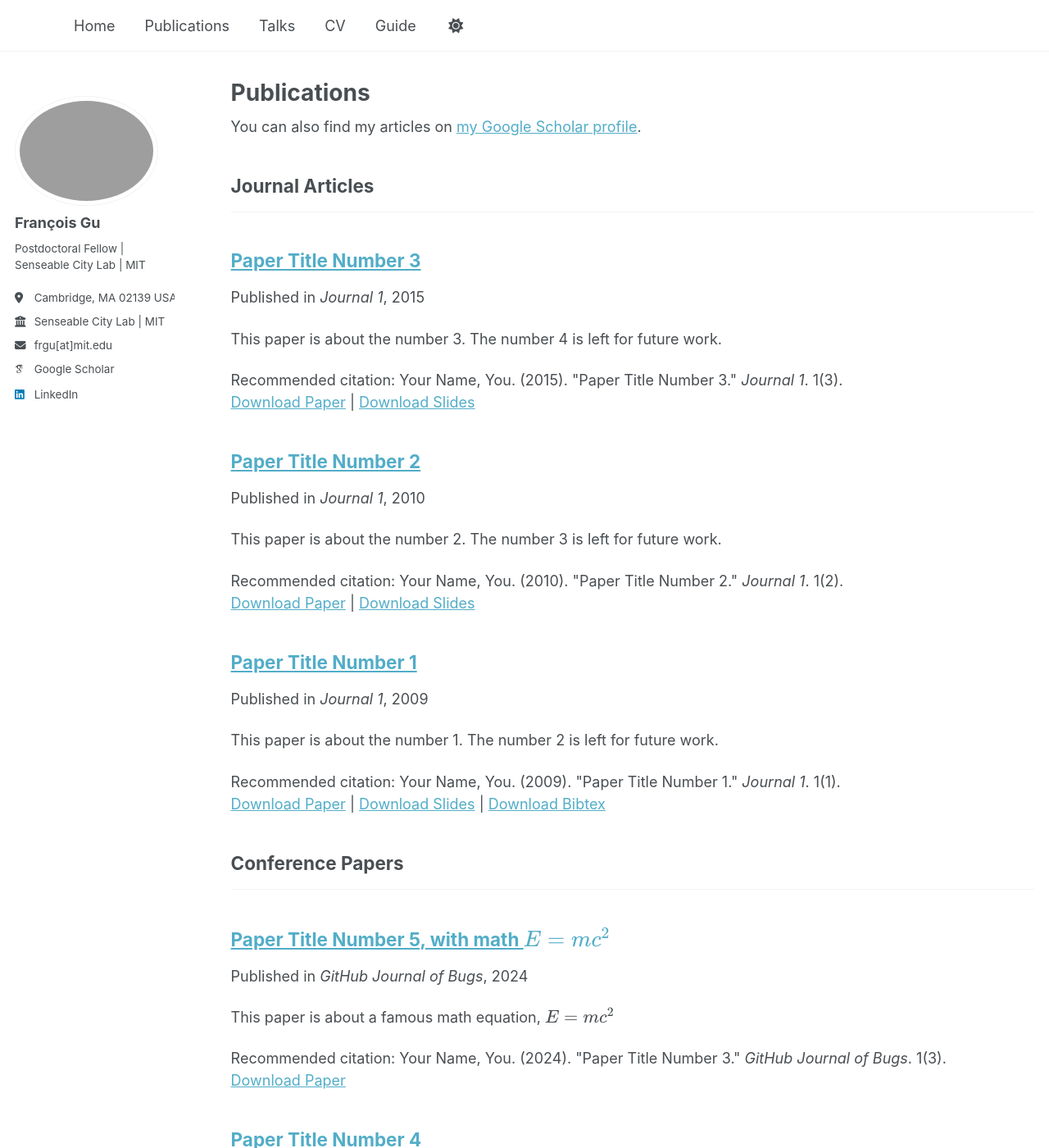
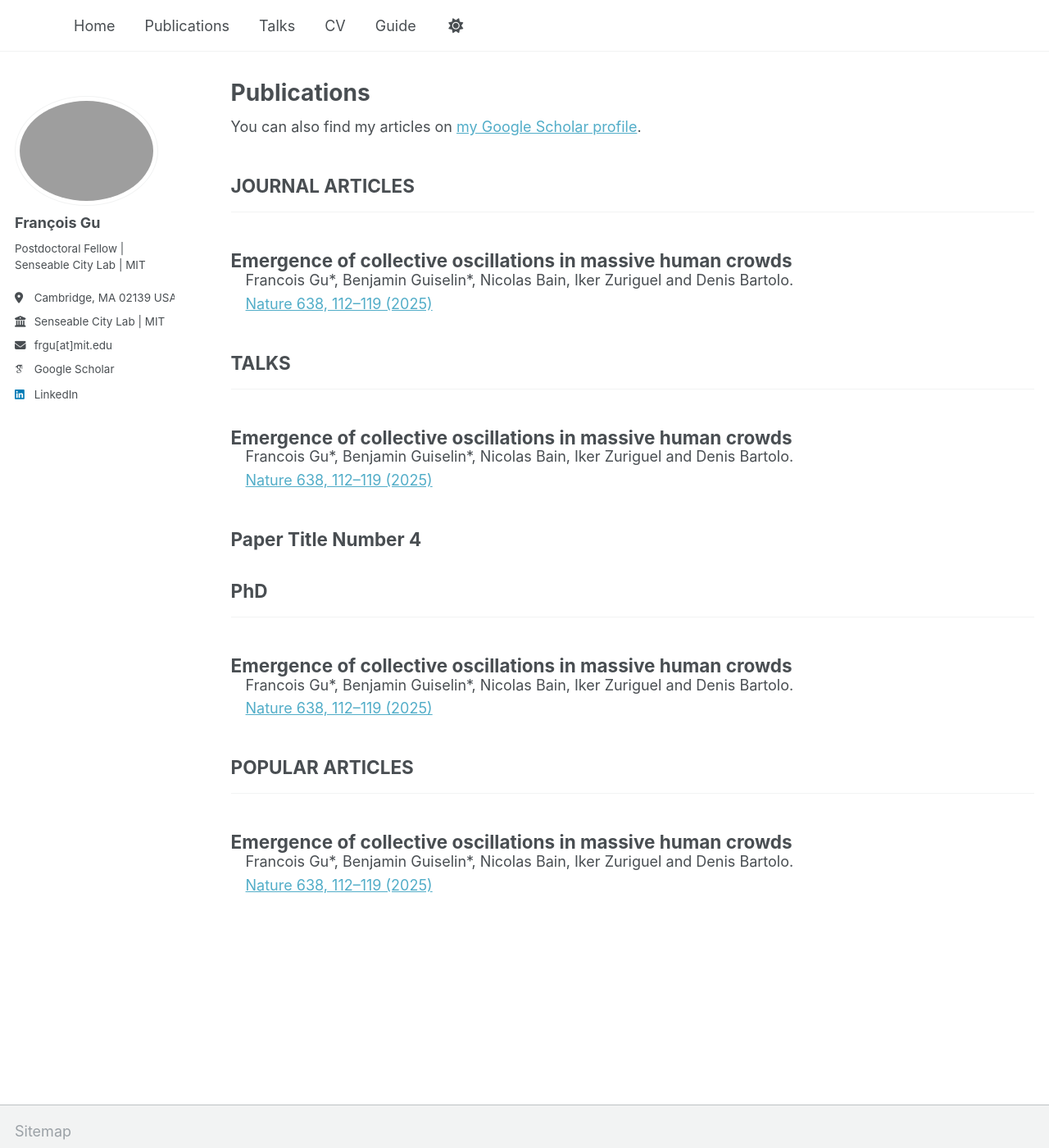
Before and after one commit to francois-gu/francois-gu.github.io, a Jekyll site: the page built from _pages/publications.html, in a window 1280 px wide and 1400 px high. Shown: the whole window at 82% size. Built offline with Jekyll 4.4.1, drawn with Linux system fonts in a browser that asks for light colours; some web fonts are replaced; some of the changed text lies outside the part shown.

Commit message:
Publications WIP. Sucessfully removed unused links and spaces.

```diff
--- a/_config.yml
+++ b/_config.yml
@@ -82,9 +82,14 @@ publication_category:
   books:
     title: 'Books'
   manuscripts:
-    title: 'Journal Articles'
+    title: 'JOURNAL ARTICLES'
   conferences:
-    title: 'Conference Papers'
+    title: 'TALKS'
+  phd:
+    title: 'PhD'
+  popular:
+    title: 'POPULAR ARTICLES'
+
 
 # Site Settings
 teaser                   :  # filename of teaser fallback teaser image placed in /images/, .e.g. "500x300.png"
@@ -220,7 +225,7 @@ collections:
     output: true
     permalink: /:collection/:path/
   publications:
-    output: true
+    output: false
     permalink: /:collection/:path/
   portfolio:
     output: true
--- a/_includes/archive-single.html
+++ b/_includes/archive-single.html
@@ -27,10 +27,13 @@
     {% endif %}
 
     <h2 class="archive__item-title" itemprop="headline">
-      {% if post.link %}
+      <!-- {% if post.link %}
         <a href="{{ post.link }}">{{ title }}</a> <a href="{{ base_path }}{{ post.url }}" rel="permalink"><i class="fa fa-link" aria-hidden="true" title="permalink"></i><span class="sr-only">Permalink</span></a>
       {% else %}
         <a href="{{ base_path }}{{ post.url }}" rel="permalink">{{ title }}</a>
+      {% endif %} -->
+        {% if post.title %}
+        {{ title }}
         {% endif %}
     </h2>
 
@@ -38,21 +41,42 @@
       <p class="page__meta"><i class="fa fa-clock" aria-hidden="true"></i> {% include read-time.html %}</p>
     {% endif %}
 
-        {% if post.collection == 'teaching' %}
+    <div class="pub-meta">
+      {% if post.authors %}
+      <p class="pub-line">{{ post.authors }}</p>
+      {% endif %}
+      {% if post.journal and post.journal_url %}
+      <p class="pub-line"><a href="{{ post.journal_url }}">{{ post.journal }}</a></p>
+      {% elsif post.journal %}
+      <p class="pub-line">{{ post.journal }}</p>
+      {% endif %}
+    </div>
+
+    <!-- {% if post.authors %}
+      <p> {{ post.authors }}</p>
+    {% endif %} -->
+
+    <!-- {% if post.journal and post.journal_url %}
+      <a href="{{ post.journal_url }}">{{ post.journal }}</a>
+    {% elsif post.journal %}
+      <p> {{ post.journal }}</p>
+    {% endif %} -->
+
+    <!-- {% if post.collection == 'teaching' %}
       <p> {{ post.type }}, <i>{{ post.venue }}</i>, {{ post.date | default: "1900-01-01" | date: "%Y" }} </p>
     {% elsif post.collection == 'publications' %}
       <p>Published in <i>{{ post.venue }}</i>, {{ post.date | default: "1900-01-01" | date: "%Y" }} </p>
     {% elsif post.date %}
       <p class="page__date"><strong><i class="fa fa-fw fa-calendar" aria-hidden="true"></i> {{ site.data.ui-text[site.locale].date_label | default: "Published:" }}</strong> <time datetime="{{ post.date | default: "1900-01-01" | date_to_xmlschema }}">{{ post.date | default: "1900-01-01" | date: "%B %d, %Y" }}</time></p>
-        {% endif %}
+    {% endif %} -->
 
-    {% if post.excerpt and site.read_more != 'enabled' %}
+    <!-- {% if post.excerpt and site.read_more != 'enabled' %}
     <p class="archive__item-excerpt" itemprop="description">{{ post.excerpt | markdownify }}</p>
     {% elsif post.excerpt and site.read_more == 'enabled' %}
     <p class="archive__item-excerpt" itemprop="description"><p>{{ post.excerpt | markdownify | remove: '<p>' | remove: '</p>' }}<strong><a href="{{ base_path }}{{ post.url }}" rel="permalink"> Read more</a></strong></p></p>
-    {% endif %}
+    {% endif %} -->
 
-    {% if post.citation and post.paperurl and post.slidesurl and post.bibtexurl %}
+    <!-- {% if post.citation and post.paperurl and post.slidesurl and post.bibtexurl %}
       <p>Recommended citation: {{ post.citation }}<br /><a href="{{ post.paperurl }}">Download Paper</a> | <a href="{{ post.slidesurl }}">Download Slides</a> | <a href="{{ post.bibtexurl }}">Download Bibtex</a></p>
     {% elsif post.citation and post.paperurl and post.slidesurl %}
       <p>Recommended citation: {{ post.citation }}<br /><a href="{{ post.paperurl }}">Download Paper</a> | <a href="{{ post.slidesurl }}">Download Slides</a></p>
@@ -78,7 +102,7 @@
       <p><a href="{{ post.slidesurl }}">Download Slides</a></p>
     {% elsif post.bibtexurl %}
       <p><a href="{{ post.bibtexurl }}">Download Bibtex</a></p>
-    {% endif %}
+    {% endif %} -->
 
   </article>
 </div>
--- a/_sass/layout/_archive.scss
+++ b/_sass/layout/_archive.scss
@@ -79,9 +79,18 @@
     box-shadow: 0 0 10px rgba(#000, 0.25);
   }
 
-  .archive__item-title {
-    text-decoration: underline;
-  }
+  // .archive__item-title {
+  //   text-decoration: underline;
+  // }
+}
+
+.pub-meta {
+  margin-top: -0.5rem; /* Reduces space between title and metadata */
+  padding-left: 1rem;  /* Indent metadata under the title */
+}
+
+.pub-line {
+  margin: 0.1rem 0; /* Tighten spacing between lines */
 }
 
 
```
Also changed, not shown: _publications/2025-02-05-collective_oscillations copy 2.md (added, +10 -0 lines), _publications/2025-02-05-collective_oscillations copy 3.md (added, +10 -0 lines), _publications/2025-02-05-collective_oscillations copy.md (added, +10 -0 lines), _publications/2025-02-05-collective_oscillations.md (added, +10 -0 lines), _publications/_publications_exemples/2024-02-17-paper-title-number-4.md (added, +13 -0 lines), _publications/_publications_exemples/2025-02-05-collective_oscillations.md (added, +13 -0 lines), _publications/_publications_exemples/2009-10-01-paper-title-number-1.md (renamed from _publications/2009-10-01-paper-title-number-1.md), _publications/_publications_exemples/2010-10-01-paper-title-number-2.md (renamed from _publications/2010-10-01-paper-title-number-2.md), _publications/_publications_exemples/2015-10-01-paper-title-number-3.md (renamed from _publications/2015-10-01-paper-title-number-3.md), _publications/_publications_exemples/2025-06-08-paper-title-number-5.md (renamed from _publications/2025-06-08-paper-title-number-5.md). Lines whose indentation alone changed are shown as unchanged.
